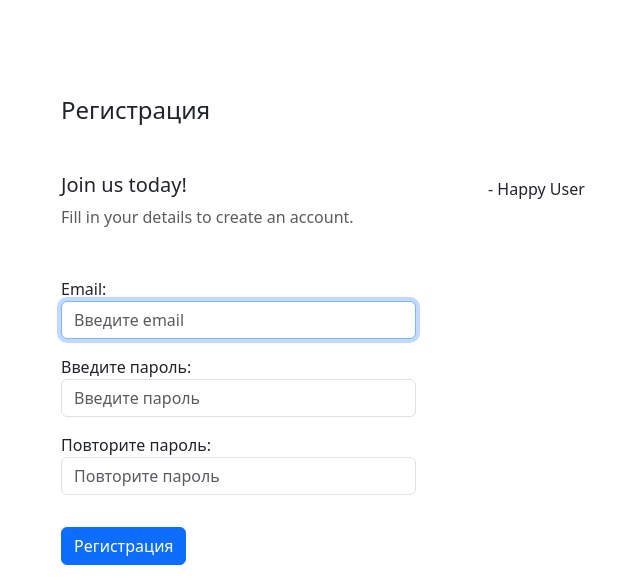
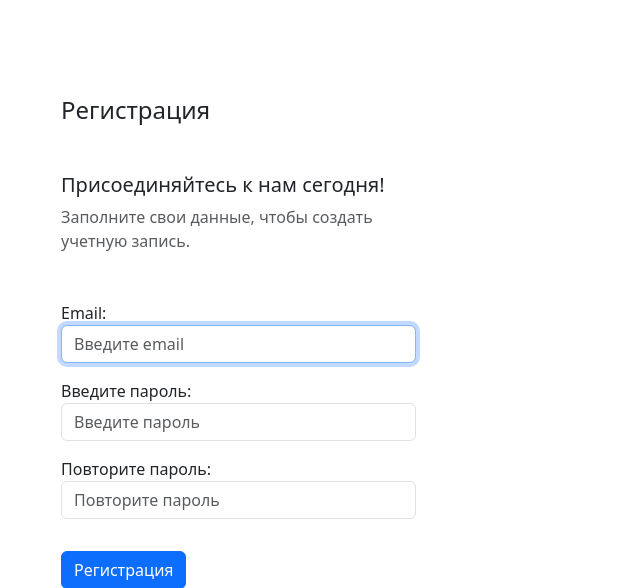
Before and after one commit to mimimichaello/Event-Manager, a Django app: page /users/register/ in a window 1280 px wide. Shown: the top 588 px of the page, without its empty margins (164-804 px from the left). Run offline with Django 4.2, Linux system fonts and the light colour scheme.

Commit message:
Fix text

```diff
--- a/users/templates/users/login_custom_user.html
+++ b/users/templates/users/login_custom_user.html
@@ -38,9 +38,8 @@
                             <div class="account-block rounded-right">
                                 <div class="overlay rounded-right"></div>
                                 <div class="account-testimonial">
-                                    <h4 class="text-white mb-4">This  beautiful theme yours!</h4>
-                                    <p class="lead text-white">"Best investment i made for a long time. Can only recommend it for other users."</p>
-                                    <p>- Admin User</p>
+                                    <h4 class="text-white mb-4">Мы рады видеть вас!</h4>
+                                    <p class="lead text-white">Начните путь вместе с нами!</p>
                                 </div>
                             </div>
                         </div>
--- a/users/templates/users/register_custom_user.html
+++ b/users/templates/users/register_custom_user.html
@@ -10,10 +10,10 @@
                         <div class="col-lg-6">
                             <div class="p-5">
                                 <div class="mb-5">
-                                    <h3 class="h4 font-weight-bold text-theme">Регистрация</h3>
+                                    <h2 class="h4 font-weight-bold text-theme">Регистрация</h2>
                                 </div>
-                                <h6 class="h5 mb-0">Join us today!</h6>
-                                <p class="text-muted mt-2 mb-5">Fill in your details to create an account.</p>
+                                <h6 class="h5 mb-0">Присоединяйтесь к нам сегодня!</h6>
+                                <p class="text-muted mt-2 mb-5">Заполните свои данные, чтобы создать учетную запись.</p>
                                 <form method="post">
                                     {% csrf_token %}
                                     {{ form.non_field_errors }}
@@ -37,9 +37,8 @@
                             <div class="account-block rounded-right">
                                 <div class="overlay rounded-right"></div>
                                 <div class="account-testimonial">
-                                    <h4 class="text-white mb-4">Join our community!</h4>
-                                    <p class="lead text-white">"Become part of something great. Sign up now!"</p>
-                                    <p>- Happy User</p>
+                                    <h4 class="text-white mb-4">Присоединяйтесь к нашему сообществу!</h4>
+                                    <p class="lead text-white">Станьте частью чего-то великого. Зарегистрируйтесь сейчас!</p>
                                 </div>
                             </div>
                         </div>
```
